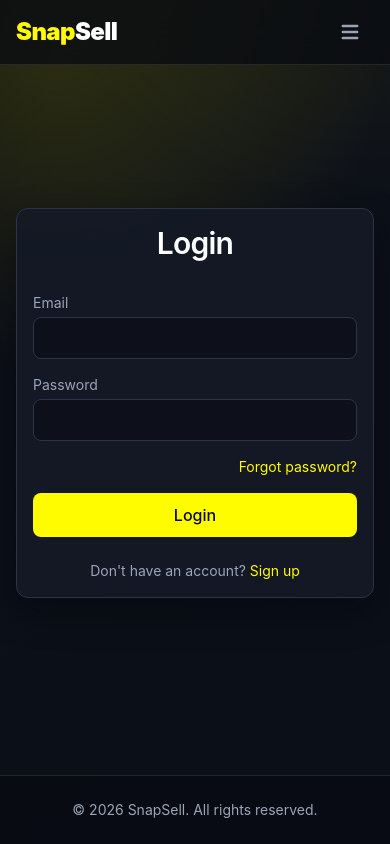
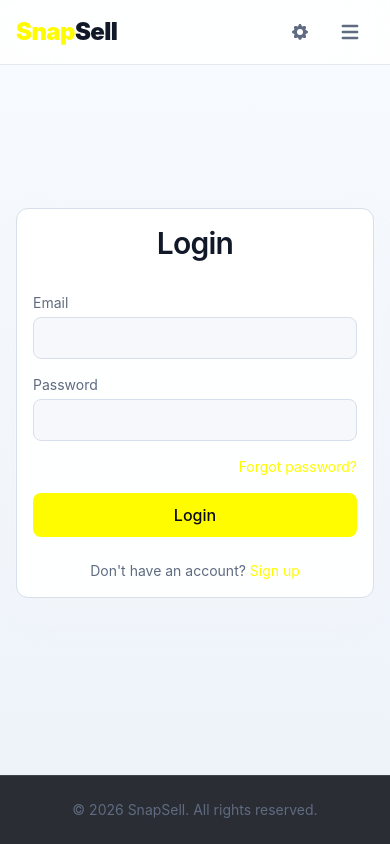
Before and after one commit to kofiarhin/snap-sell, a React (Vite) app in the folder client/: page /login in a window 390 px wide. Built offline with nearby package versions, Linux system fonts and the light colour scheme; no server answers.

Commit message:
Implement global light/dark theme system with settings menu

```diff
--- a/client/src/app/Providers.jsx
+++ b/client/src/app/Providers.jsx
@@ -3,6 +3,7 @@ import { QueryClient, QueryClientProvider } from "@tanstack/react-query";
 import { BrowserRouter } from "react-router-dom";
 import { Toaster } from "react-hot-toast";
 import { store } from "./store";
+import ThemeProvider from "./ThemeProvider";
 
 const queryClient = new QueryClient({
   defaultOptions: {
@@ -17,12 +18,14 @@ const queryClient = new QueryClient({
 const Providers = ({ children }) => {
   return (
     <Provider store={store}>
+      <ThemeProvider>
         <QueryClientProvider client={queryClient}>
           <BrowserRouter>
             {children}
             <Toaster position="top-right" />
           </BrowserRouter>
         </QueryClientProvider>
+      </ThemeProvider>
     </Provider>
   );
 };
--- /dev/null
+++ b/client/src/app/ThemeProvider.jsx
@@ -0,0 +1,15 @@
+import { useEffect } from "react";
+import { useSelector } from "react-redux";
+
+const ThemeProvider = ({ children }) => {
+  const theme = useSelector((state) => state.ui.theme);
+
+  useEffect(() => {
+    document.documentElement.dataset.theme = theme;
+    window.localStorage.setItem("snapsell-theme", theme);
+  }, [theme]);
+
+  return children;
+};
+
+export default ThemeProvider;
--- a/client/src/app/store.js
+++ b/client/src/app/store.js
@@ -1,8 +1,10 @@
 import { configureStore } from "@reduxjs/toolkit";
 import authReducer from "../features/authSlice";
+import uiReducer from "../features/uiSlice";
 
 export const store = configureStore({
   reducer: {
     auth: authReducer,
+    ui: uiReducer,
   },
 });
--- a/client/src/components/Navbar.jsx
+++ b/client/src/components/Navbar.jsx
@@ -3,6 +3,7 @@ import { useSelector } from "react-redux";
 import { useLogout } from "../hooks/mutations/useAuthMutations";
 import { HiMenu, HiX } from "react-icons/hi";
 import { useState } from "react";
+import SettingsMenu from "./SettingsMenu";
 
 const navLinkClass = (active) =>
   `text-sm font-medium transition-colors ${
@@ -16,14 +17,14 @@ const Navbar = () => {
   const location = useLocation();
 
   return (
-    <nav className="sticky top-0 z-50 border-b border-[rgb(255_255_255_/_0.1)] bg-[rgb(9_11_18_/_0.75)] backdrop-blur-xl">
+    <nav className="sticky top-0 z-50 border-b backdrop-blur-xl ss-navbar">
       <div className="max-w-7xl mx-auto px-4 sm:px-6 lg:px-8">
         <div className="flex justify-between h-16 items-center">
           <Link to="/" className="text-2xl font-black tracking-tight text-[var(--ss-brand)]">
-            Snap<span className="text-white">Sell</span>
+            Snap<span style={{ color: "var(--ss-text)" }}>Sell</span>
           </Link>
 
-          <div className="hidden md:flex items-center gap-6">
+          <div className="hidden md:flex items-center gap-4">
             <Link to="/products" className={navLinkClass(location.pathname.startsWith("/products"))}>
               Browse
             </Link>
@@ -40,10 +41,11 @@ const Navbar = () => {
                   Dashboard
                 </Link>
                 <div className="flex items-center gap-3">
+                  <SettingsMenu />
                   <img
                     src={user.profileImage?.url}
                     alt={user.fullName}
-                    className="w-8 h-8 rounded-full object-cover border border-[rgb(255_255_255_/_0.15)]"
+                    className="w-8 h-8 rounded-full object-cover border"
                   />
                   <button onClick={() => logoutMutation.mutate()} className="ss-btn-ghost text-sm">
                     Logout
@@ -52,6 +54,7 @@ const Navbar = () => {
               </>
             ) : (
               <>
+                <SettingsMenu />
                 <Link to="/login" className={navLinkClass(location.pathname === "/login")}>
                   Login
                 </Link>
@@ -62,9 +65,12 @@ const Navbar = () => {
             )}
           </div>
 
-          <button className="md:hidden ss-btn-ghost" onClick={() => setOpen(!open)}>
+          <div className="flex items-center gap-1 md:hidden">
+            <SettingsMenu />
+            <button className="ss-btn-ghost" onClick={() => setOpen(!open)}>
             {open ? <HiX className="w-6 h-6" /> : <HiMenu className="w-6 h-6" />}
-          </button>
+            </button>
+          </div>
         </div>
 
         {open && (
--- /dev/null
+++ b/client/src/components/SettingsMenu.jsx
@@ -0,0 +1,52 @@
+import { useState } from "react";
+import { HiCog } from "react-icons/hi";
+import { useDispatch, useSelector } from "react-redux";
+import { setTheme, THEME } from "../features/uiSlice";
+import { getThemeOptionClass } from "../utils/themeUi";
+
+const SettingsMenu = () => {
+  const [open, setOpen] = useState(false);
+  const dispatch = useDispatch();
+  const theme = useSelector((state) => state.ui.theme);
+
+  const updateTheme = (value) => {
+    dispatch(setTheme(value));
+    setOpen(false);
+  };
+
+  return (
+    <div className="relative">
+      <button
+        type="button"
+        className="ss-btn-ghost"
+        onClick={() => setOpen((current) => !current)}
+        aria-expanded={open}
+        aria-haspopup="menu"
+        aria-label="Open settings"
+      >
+        <HiCog className="h-5 w-5" />
+      </button>
+
+      {open && (
+        <div
+          className="absolute right-0 z-40 mt-2 min-w-40 rounded-lg border p-2 shadow-xl"
+          style={{ background: "var(--ss-surface)", borderColor: "var(--ss-border)" }}
+          role="menu"
+          aria-label="Theme settings"
+        >
+          <p className="px-3 pb-2 text-xs font-semibold uppercase tracking-wide ss-muted">Theme</p>
+          <div className="space-y-1">
+            <button type="button" className={getThemeOptionClass(theme === THEME.LIGHT)} onClick={() => updateTheme(THEME.LIGHT)}>
+              Light
+            </button>
+            <button type="button" className={getThemeOptionClass(theme === THEME.DARK)} onClick={() => updateTheme(THEME.DARK)}>
+              Dark
+            </button>
+          </div>
+        </div>
+      )}
+    </div>
+  );
+};
+
+export default SettingsMenu;
--- /dev/null
+++ b/client/src/features/uiSlice.js
@@ -0,0 +1,36 @@
+import { createSlice } from "@reduxjs/toolkit";
+
+export const THEME = {
+  LIGHT: "light",
+  DARK: "dark",
+};
+
+const isValidTheme = (value) => Object.values(THEME).includes(value);
+
+export const getInitialTheme = () => {
+  if (typeof window === "undefined") return THEME.DARK;
+
+  const storedTheme = window.localStorage.getItem("snapsell-theme");
+  if (isValidTheme(storedTheme)) return storedTheme;
+
+  return window.matchMedia("(prefers-color-scheme: dark)").matches ? THEME.DARK : THEME.LIGHT;
+};
+
+const uiSlice = createSlice({
+  name: "ui",
+  initialState: {
+    theme: getInitialTheme(),
+  },
+  reducers: {
+    setTheme: (state, action) => {
+      state.theme = isValidTheme(action.payload) ? action.payload : THEME.DARK;
+    },
+    toggleTheme: (state) => {
+      state.theme = state.theme === THEME.DARK ? THEME.LIGHT : THEME.DARK;
+    },
+  },
+});
+
+export const { setTheme, toggleTheme } = uiSlice.actions;
+
+export default uiSlice.reducer;
--- a/client/src/index.css
+++ b/client/src/index.css
@@ -1,6 +1,25 @@
 @import "tailwindcss";
 
-:root {
+ :root {
+  --ss-bg: #f4f7fb;
+  --ss-bg-elevated: #ffffff;
+  --ss-surface: #ffffff;
+  --ss-surface-2: #eef2f8;
+  --ss-border: #d7dfeb;
+  --ss-text: #111827;
+  --ss-text-inverse: #090b12;
+  --ss-muted: #5f6b80;
+  --ss-brand: #fffc00;
+  --ss-brand-strong: #f2d600;
+  --ss-success: #0f9f61;
+  --ss-danger: #d6384e;
+  --ss-warning: #c98a00;
+  --ss-neutral: #73809a;
+  --ss-overlay: rgb(255 255 255 / 0.82);
+  --ss-body-gradient: linear-gradient(180deg, #f8fbff 0%, #edf2f9 100%);
+}
+
+:root[data-theme="dark"] {
   color-scheme: dark;
   --ss-bg: #090b12;
   --ss-bg-elevated: #10131d;
@@ -8,6 +27,7 @@
   --ss-surface-2: #1a2130;
   --ss-border: #2a3347;
   --ss-text: #f7f9fb;
+  --ss-text-inverse: #090b12;
   --ss-muted: #9aa4b8;
   --ss-brand: #fffc00;
   --ss-brand-strong: #f7d700;
@@ -15,6 +35,11 @@
   --ss-danger: #ff5a71;
   --ss-warning: #ffbf3c;
   --ss-neutral: #8f98ad;
+  --ss-overlay: rgb(9 11 18 / 0.75);
+  --ss-body-gradient:
+    radial-gradient(circle at 15% 5%, rgb(255 252 0 / 0.14), transparent 38%),
+    radial-gradient(circle at 90% -15%, rgb(255 252 0 / 0.08), transparent 32%),
+    linear-gradient(145deg, var(--ss-bg), #0c1018 35%, #0a0f18 100%);
 }
 
 @layer base {
@@ -23,10 +48,7 @@
   }
 
   body {
-    background:
-      radial-gradient(circle at 15% 5%, rgb(255 252 0 / 0.14), transparent 38%),
-      radial-gradient(circle at 90% -15%, rgb(255 252 0 / 0.08), transparent 32%),
-      linear-gradient(145deg, var(--ss-bg), #0c1018 35%, #0a0f18 100%);
+    background: var(--ss-body-gradient);
     color: var(--ss-text);
     min-height: 100vh;
   }
@@ -61,28 +83,29 @@
 
   .ss-shell {
     @apply rounded-2xl border;
-    background: rgb(16 19 29 / 0.8);
+    background: color-mix(in srgb, var(--ss-bg-elevated) 85%, transparent);
     backdrop-filter: blur(12px);
   }
 
   .ss-card {
     @apply rounded-xl border p-4;
-    background: rgb(20 25 38 / 0.88);
+    background: color-mix(in srgb, var(--ss-surface) 92%, transparent);
   }
 
   .ss-card-elevated {
     @apply rounded-xl border p-4 shadow-xl;
-    background: rgb(20 25 38 / 0.94);
-    box-shadow: 0 14px 35px rgb(2 4 11 / 0.45);
+    background: color-mix(in srgb, var(--ss-surface) 96%, transparent);
+    box-shadow: 0 14px 35px color-mix(in srgb, var(--ss-bg) 45%, transparent);
   }
 
   .ss-panel {
     @apply rounded-xl border p-5;
-    background: rgb(16 21 33 / 0.82);
+    background: color-mix(in srgb, var(--ss-bg-elevated) 88%, transparent);
   }
 
   .ss-title {
-    @apply font-semibold tracking-tight text-white;
+    @apply font-semibold tracking-tight;
+    color: var(--ss-text);
   }
 
   .ss-muted {
@@ -101,13 +124,14 @@
   }
 
   .ss-btn-secondary {
-    @apply inline-flex items-center justify-center gap-2 rounded-lg border px-4 py-2.5 font-medium text-white;
-    background: rgb(26 33 48 / 0.9);
+    @apply inline-flex items-center justify-center gap-2 rounded-lg border px-4 py-2.5 font-medium;
+    color: var(--ss-text);
+    background: color-mix(in srgb, var(--ss-surface-2) 90%, transparent);
   }
 
   .ss-btn-secondary:hover {
-    border-color: rgb(255 252 0 / 0.35);
-    background: rgb(31 40 58 / 0.95);
+    border-color: color-mix(in srgb, var(--ss-brand) 38%, var(--ss-border));
+    background: color-mix(in srgb, var(--ss-surface-2) 98%, transparent);
   }
 
   .ss-btn-ghost {
@@ -116,8 +140,8 @@
   }
 
   .ss-btn-ghost:hover {
-    @apply text-white;
-    background: rgb(36 45 66 / 0.75);
+    color: var(--ss-text);
+    background: color-mix(in srgb, var(--ss-surface-2) 88%, transparent);
   }
 
   .ss-category-clear {
@@ -234,13 +258,14 @@
   .ss-input,
   .ss-select,
   .ss-textarea {
-    @apply w-full rounded-lg border px-3 py-2.5 text-sm text-white;
-    background: rgb(12 15 24 / 0.78);
+    @apply w-full rounded-lg border px-3 py-2.5 text-sm;
+    color: var(--ss-text);
+    background: color-mix(in srgb, var(--ss-bg) 80%, transparent);
   }
 
   .ss-input::placeholder,
   .ss-textarea::placeholder {
-    color: #72809b;
+    color: color-mix(in srgb, var(--ss-muted) 85%, white);
   }
 
   .ss-chip {
@@ -269,7 +294,7 @@
   .ss-empty,
   .ss-loading {
     @apply rounded-xl border text-center py-12 px-5;
-    background: rgb(16 21 33 / 0.82);
+    background: color-mix(in srgb, var(--ss-bg-elevated) 88%, transparent);
   }
 
   .ss-divider {
@@ -277,3 +302,10 @@
     border-color: rgb(143 152 173 / 0.22);
   }
 }
+
+@layer components {
+  .ss-navbar {
+    border-color: color-mix(in srgb, var(--ss-border) 70%, transparent);
+    background: var(--ss-overlay);
+  }
+}
--- /dev/null
+++ b/client/src/utils/themeUi.js
@@ -0,0 +1,4 @@
+export const getThemeOptionClass = (isActive) =>
+  `w-full rounded-md px-3 py-2 text-left text-sm transition-colors ${
+    isActive ? "bg-[var(--ss-brand)] text-[var(--ss-text-inverse)]" : "ss-muted hover:text-[var(--ss-text)] hover:bg-[var(--ss-surface-2)]"
+  }`;
--- a/client/vite.config.js
+++ b/client/vite.config.js
@@ -4,4 +4,8 @@ import tailwindcss from "@tailwindcss/vite";
 
 export default defineConfig({
   plugins: [react(), tailwindcss()],
+  test: {
+    environment: "jsdom",
+    globals: true,
+  },
 });
```
Also changed, not shown: client/src/components/DashboardLayout.jsx (+11 -4 lines), 2 other files (tests, documents, lock files or other folders). Lines whose indentation alone changed are shown as unchanged.
